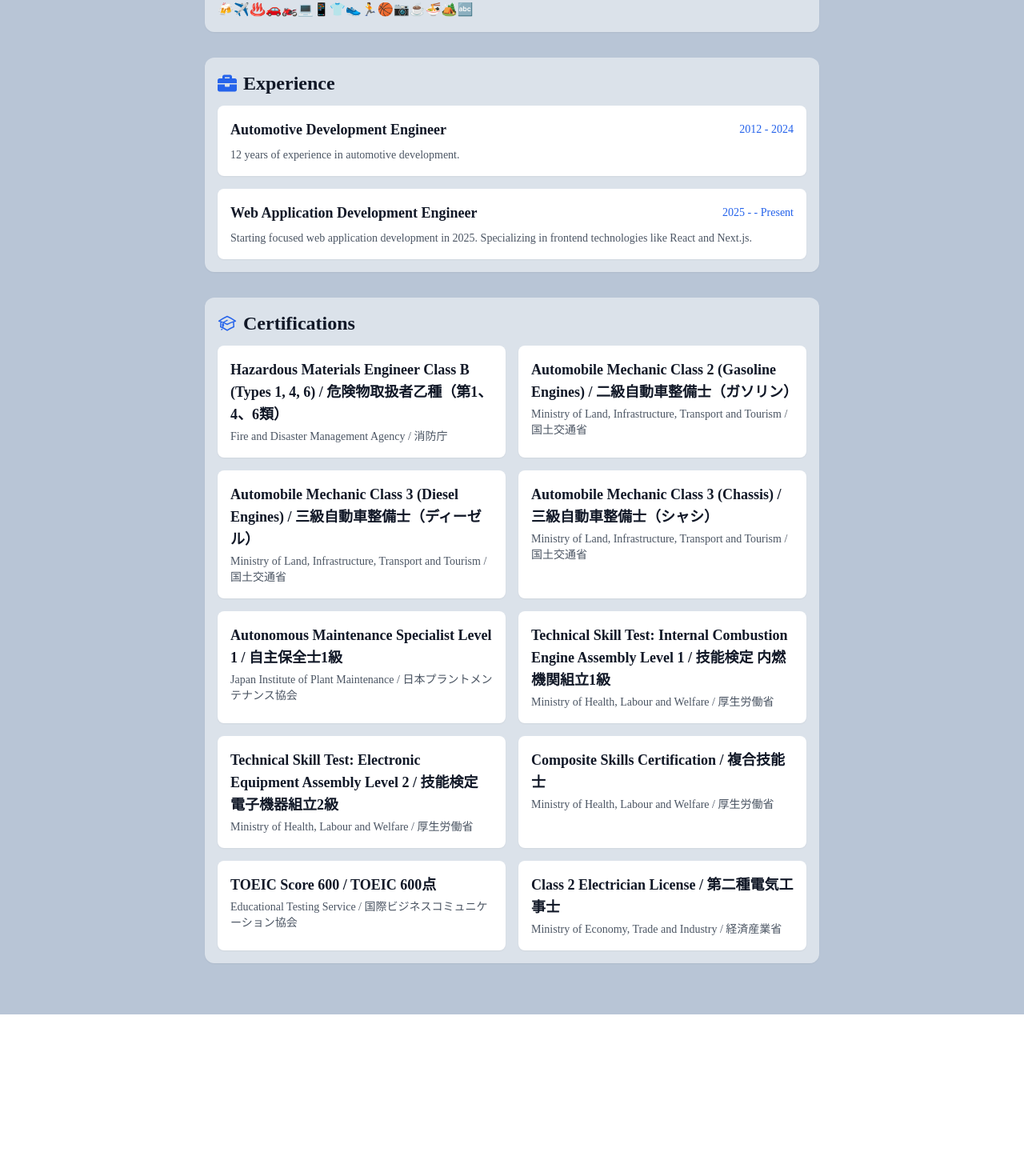
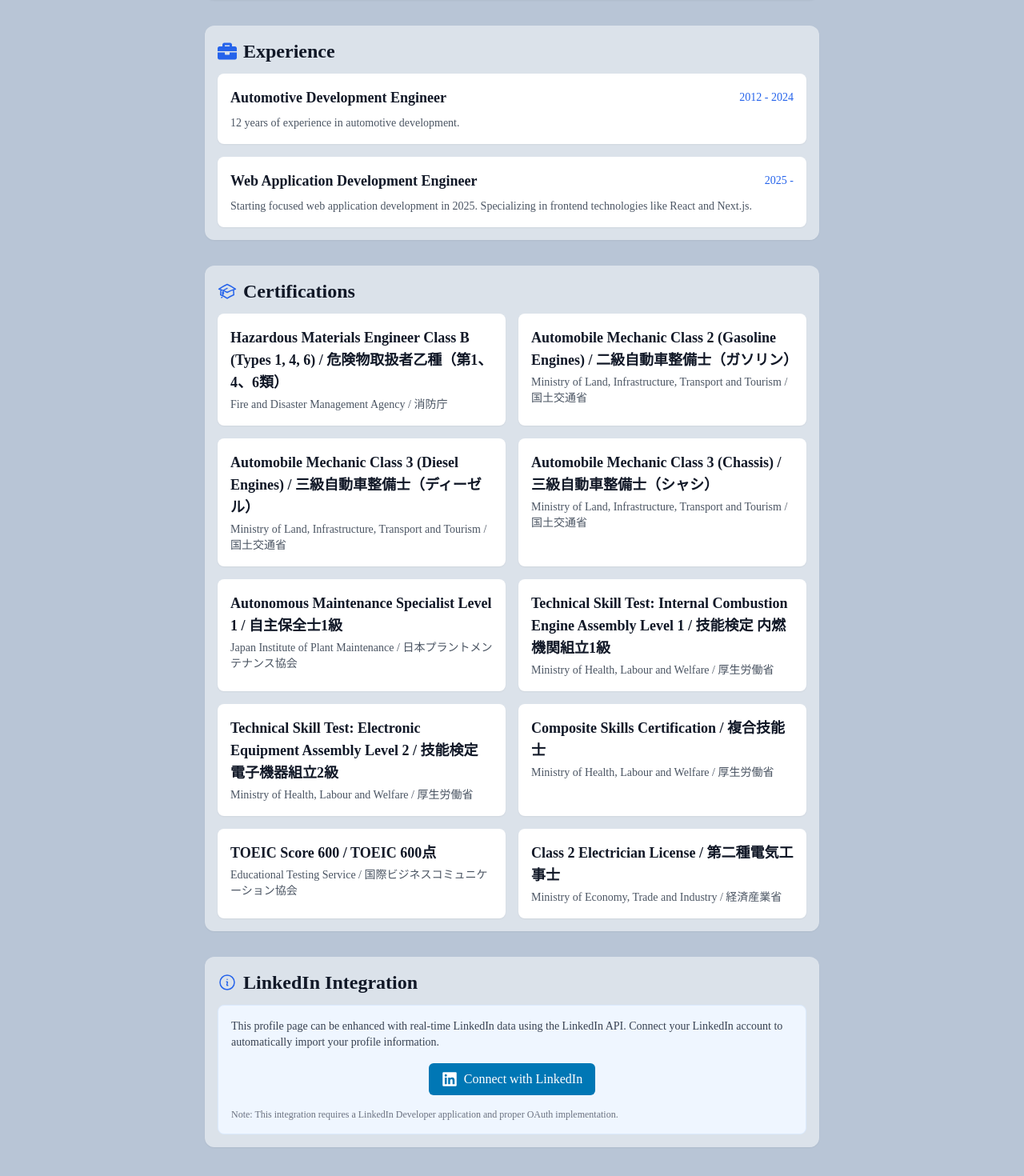
Before and after one commit to kshota0406/Portfolio-Showcase, a Next.js app: page /profile in a window 1280 px wide. Shown: the part 492-1962 px from the top of the page at 80% size. Before the commit the page ends 1760 px from the top, so only its background shows below. Built offline with nearby package versions, Linux system fonts and the light colour scheme.

Commit message:
Revert "Update profile page to display LinkedIn data without user interaction"
This reverts commit a6f940ea80d47fb96e4b8b263d91de5953d3e7bc.

```diff
--- a/src/app/profile/page.tsx
+++ b/src/app/profile/page.tsx
@@ -1,13 +1,14 @@
 'use client';
 
-import React, { useEffect, useState } from 'react';
+import React, { useState } from 'react';
 import { motion } from 'framer-motion';
 import Image from 'next/image';
 import profileData from '@/data/profile.json';
-import { UserIcon, AcademicCapIcon } from '@heroicons/react/24/outline';
+import { UserIcon, AcademicCapIcon, InformationCircleIcon } from '@heroicons/react/24/outline';
 import { FaGithub, FaLinkedin } from 'react-icons/fa';
 import { FaInstagram, FaThreads } from 'react-icons/fa6';
 import { FaBriefcase } from 'react-icons/fa';
+import LinkedInConnectButton from './linkedin-connect-button';
 
 // Profile data type extensions
 interface Certification {
@@ -50,29 +51,14 @@ export default function Profile() {
   // Type casting
   const typedProfileData = profileData as unknown as ProfileData;
 
-  // 常にプロフィールデータを表示
+  // State for LinkedIn profile data
   const [linkedInData, setLinkedInData] = useState<any>(null);
 
-  // ComponentDidMount時にプロフィールデータを設定
-  useEffect(() => {
-    // 実際の環境ではAPI呼び出しを行うが、ここではモックデータを使用
-    const mockLinkedInData = {
-      profile: {
-        localizedFirstName: typedProfileData.name.split(' ')[0],
-        localizedLastName: typedProfileData.name.split(' ')[1] || '',
-      },
-      positions: {
-        elements: typedProfileData.experience.map(exp => ({
-          title: exp.title,
-          startDate: { year: exp.period.split(' - ')[0] },
-          endDate: { year: exp.period.split(' - ')[1] || 'Present' },
-          company: { localizedName: exp.description }
-        }))
-      }
-    };
-
-    setLinkedInData(mockLinkedInData);
-  }, []);
+  // Handler for LinkedIn profile data
+  const handleLinkedInProfileData = (data: any) => {
+    setLinkedInData(data);
+    console.log('LinkedIn profile data:', data);
+  };
 
   return (
     <div className="px-4 py-6 sm:py-8 bg-soft-gray dark:bg-gray-900">
@@ -224,6 +210,31 @@ export default function Profile() {
             ))}
           </div>
         </motion.div>
+
+        {/* LinkedIn API Integration Section */}
+        <motion.div
+          className="card mb-6 sm:mb-8 p-4 bg-white/50 dark:bg-gray-800/50 rounded-xl shadow-sm"
+          {...fadeInUp}
+          transition={{ delay: 0.7 }}
+        >
+          <div className="flex items-center gap-2 mb-3">
+            <InformationCircleIcon className="h-5 w-5 sm:h-6 sm:w-6 text-blue-600 dark:text-blue-400" />
+            <h3 className="text-xl sm:text-2xl font-bold">LinkedIn Integration</h3>
+          </div>
+          <div className="bg-blue-50 dark:bg-blue-900/20 p-4 rounded-lg border border-blue-100 dark:border-blue-800">
+            <p className="text-gray-700 dark:text-gray-200 text-sm mb-4">
+              This profile page can be enhanced with real-time LinkedIn data using the LinkedIn API. Connect your LinkedIn account to automatically import your profile information.
+            </p>
+
+            <div className="flex justify-center mt-4 mb-2">
+              <LinkedInConnectButton onProfileData={handleLinkedInProfileData} />
+            </div>
+
+            <div className="mt-4 text-xs text-gray-500 dark:text-gray-400">
+              <p>Note: This integration requires a LinkedIn Developer application and proper OAuth implementation.</p>
+            </div>
+          </div>
+        </motion.div>
       </motion.div>
     </div>
   );
```
